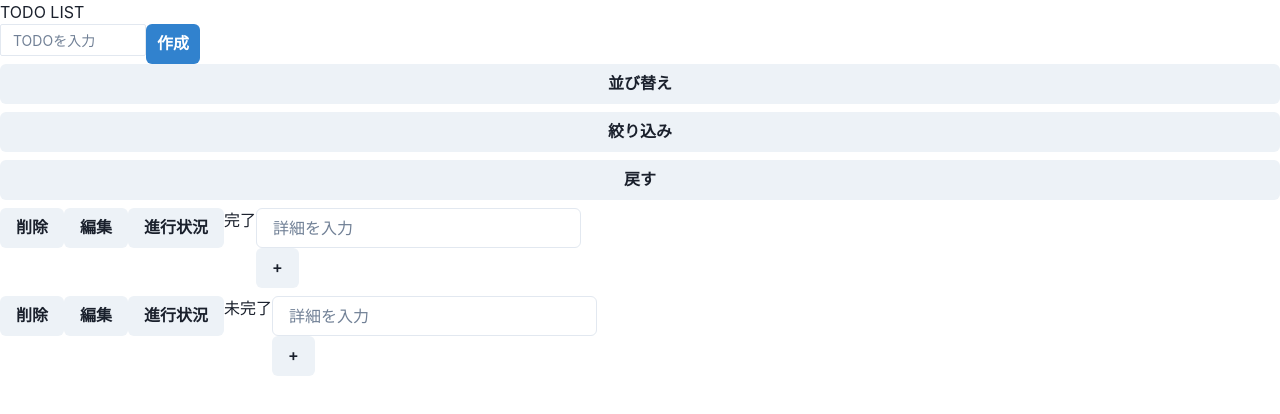
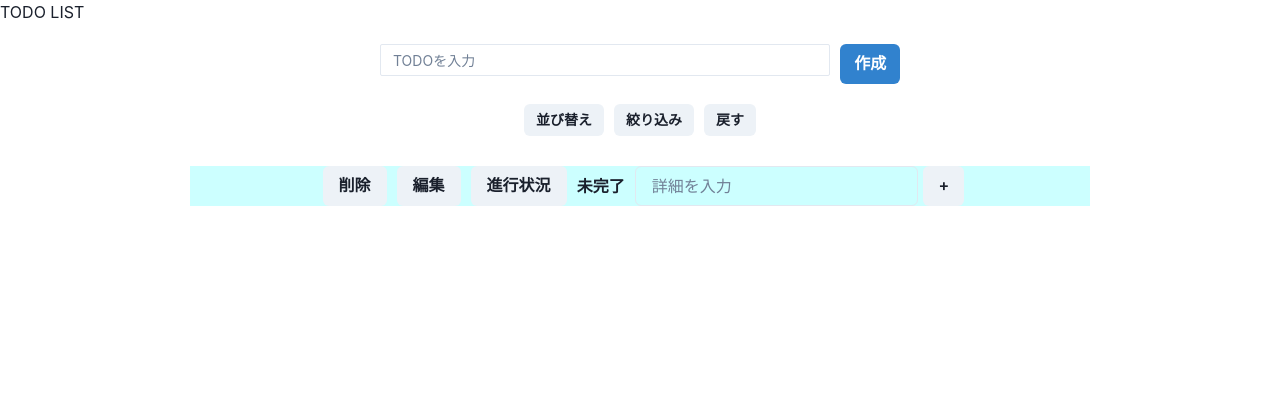
Before and after one commit to RyoTTT/TODOlist-2, a React (Create React App) app: page / in a window 1280 px wide. Both pictures are taken after a click on the button "作成". Shown: the top 414 px of the page. Built offline with nearby package versions, Linux system fonts and the light colour scheme.

Commit message:
style add filter func added

```diff
--- a/src/App.tsx
+++ b/src/App.tsx
@@ -1,5 +1,5 @@
-import React, { useState } from 'react';
-import {Box, ChakraProvider, Menu, MenuButton, MenuItem, MenuList, Stack} from '@chakra-ui/react';
+import React, { useState , useEffect } from 'react';
+import {Box, ButtonGroup, Center, ChakraProvider, Menu, MenuButton, MenuItem, MenuList } from '@chakra-ui/react';
 import {Button, Input, Flex } from '@chakra-ui/react';
 
 function App()  {
@@ -8,7 +8,7 @@ function App()  {
     //text:string,
     //state:boolean
   //}
-  const [todoList,setTodoList] = useState<any>([{}]);
+  const [todoList,setTodoList] = useState<any>([]);
   const [todoText,setTodoText] = useState<string>("");
   const [edit,setEdit] = useState(false);
   const [editTodo,setEditTodo] = useState<string>("");
@@ -16,16 +16,31 @@ function App()  {
   const [editTargetTodo,setEditTargetTodo] = useState<any>({});
   const [details,setDetails] = useState<any>([]);
   const [detailText,setDetailText] = useState<string>("");
+    // 表示用のtodoリスト
+    const [displayedTodoList, setDisplayedTodoList] = useState<any>([])
+    // 絞り込み用todoリスト
+    const [filteredTodoList, setFilteredTodoList] = useState<any>([])
 
 //入力文字をセット
   const textInput=(e:React.ChangeEvent<HTMLInputElement>) => setTodoText(e.target.value);
+
+  // 表示用のtodoリストの更新
+useEffect(() => {
+  if (filteredTodoList.length > 0) {
+    setDisplayedTodoList([...filteredTodoList])
+  } if (filteredTodoList.length = 0) {
+    setDisplayedTodoList([{}])
+  } else {
+    setDisplayedTodoList(todoList);
+  }
+}, [todoList, filteredTodoList])
 
 //配列に入力したものを入れる
   const addTodo = () =>{
     const newTodos:any = {
       id:todoId,
       text:todoText,
-      state:1
+      state:1,
     }
     setTodoList([...todoList,newTodos])
     setTodoId(todoId+1);
@@ -98,37 +113,20 @@ const todoStateChange3 = (targetTodo: any) => {
   setTodoList(newTodoList)
 };
 
-//セレクトした内容によって表示するものを変える
-// const TodoState = (state: number) => {
-//   useEffect(() => {
-//     if (state === 1) {
-//       return <p>未完了</p>;
-//     }
-//     if (state === 2) {
-//       return <p>進行中</p>;
-//     }
-//     if (state === 3) {
-//       return <p>完了</p>;
-//     }
-//   }, [state]);
-// };
 
 //完了状態によって並び替え
-const listSort = (todoList: any) => {
-  const copyTodoList = todoList
+const listSort = (todos: any) => {
+  const copyTodoList = [...todos];
   copyTodoList.sort((a: any, b: any) => {
-    console.log(a, b)
     if (a.state < b.state) {
+      return -1;
+    }
+    if (a.state > b.state) {
       return 1;
     }
-    if (a.state > b.state) {
-      return -1;
-    } else {
-      return 0;
-    }
+    return 0;
   });
-  console.log(copyTodoList)
-  setTodoList(copyTodoList);
+  setTodoList(copyTodoList)
 };
 
 //詳細入力を受け取り
@@ -141,24 +139,24 @@ const addDetail = () => {
 }
 
 //絞り込み機能
-const todoFilter1 = (todolist:any) => {
-  const todoList2 = todolist.slice();
-  const fillter1TodoList = todolist.filter((todo:any)=> todo.state === 1)
-  setTodoList(fillter1TodoList);
-  resetTodoList(todoList2);
+const todoFilter1 = (todoList:any) => {
+  const filterTodoList = todoList.filter((todo:any)=> todo.state === 1)
+  setFilteredTodoList([...filterTodoList])
+}
 
+const todoFilter2 = (todoList:any) => {
+  const filterTodoList = todoList.filter((todo:any)=> todo.state === 2)
+  setFilteredTodoList([...filterTodoList])
 }
-const todoFilter2 = (todolist:any) => {
-  const fillter2TodoList = todolist.filter((todo:any)=> todo.state === 2)
-  setTodoList(fillter2TodoList);
+
+const todoFilter3 = (todoList:any) => {
+  const filterTodoList = todoList.filter((todo:any)=> todo.state === 3)
+  setFilteredTodoList([...filterTodoList])
 }
-const todoFilter3 = (todolist:any) => {
-  const fillter3TodoList = todolist.filter((todo:any)=> todo.state === 3)
-  setTodoList(fillter3TodoList);
-}
+
 //絞り込み後から元に戻す
-const resetTodoList = (todoList2:any) => {
-  setTodoList(todoList2);
+const resetTodoList = () => {
+  setFilteredTodoList([])
 }
 
 
@@ -167,46 +165,55 @@ return (
   <>
     {edit ? (
       <ChakraProvider>
-        <Flex>
-          <Input size="sm" type="text" value={editTodo} onChange={editText}></Input>
+        <Center paddingTop="20px" paddingBottom="20px">
+        <Flex  width='520px' >
+          <Input size="sm" type="text" value={editTodo} onChange={editText} p="10px 5px"></Input>
+          <ButtonGroup gap="2" paddingLeft="10px">
           <Button onClick={updateTodo}>更新</Button>
           <Button onClick={() => setEdit(false)}>キャンセル</Button>
+          </ButtonGroup>
         </Flex>
+        </Center>
       </ChakraProvider>
     ) : (
       <ChakraProvider>
         <h1>TODO LIST</h1>
+        <Center paddingTop="20px" paddingBottom="20px">
         <form>
-          <Flex display="flex" w="200px">
+          <Flex display="flex" w="520px" bg="">
             <Input size="sm" type="text" placeholder="TODOを入力" onChange={textInput} value={todoText}></Input>
-            <Button colorScheme="blue" onClick={addTodo}>
+            <Button colorScheme="blue" onClick={addTodo} marginLeft="10px">
               作成
             </Button>
           </Flex>
         </form>
+        </Center>
       </ChakraProvider>
     )}
 
-    <div className="Todos">
+
       <ChakraProvider>
-        <Stack>
-          <Button onClick={() => listSort(todoList)}>並び替え</Button>
+          <Center>
+          <Button onClick={() => listSort(todoList)} size="sm" marginRight="10px">並び替え</Button>
           <Menu>
-                <MenuButton as={Button}>絞り込み</MenuButton>
+                <MenuButton as={Button} size="sm" marginRight="10px">絞り込み</MenuButton>
                 <MenuList>
                   <MenuItem onClick={() => todoFilter1(todoList)}>未完了のTODO</MenuItem>
                   <MenuItem onClick={() => todoFilter2(todoList)}>進行中のTODO</MenuItem>
                   <MenuItem onClick={() => todoFilter3(todoList)}>完了したTODO</MenuItem>
                 </MenuList>
           </Menu>
-          <Button onClick={()=> resetTodoList(todoList)}>戻す</Button>
-          {todoList.map((todo: any) => (
-            <Flex key={todo.id}>
-              {todo.text}
-              <Button onClick={() => deleteTodo(todo.id)}>削除</Button>
-              <Button onClick={() => editTodoContents(todo)}>編集</Button>
+          <Button onClick={resetTodoList} size="sm">戻す</Button>
+          </Center>
+          <Box bg="#ccffff" w="900px" h="fit-content"  margin="30px auto" justifyContent="space-between">
+          {displayedTodoList.map((todo: any) => (
+            <Center >
+            <Flex key={todo.id} align="center" >
+              <Box paddingRight="7px" fontSize="20px">{todo.text}</Box>
+              <Button onClick={() => deleteTodo(todo.id)} marginRight="10px">削除</Button>
+              <Button onClick={() => editTodoContents(todo)}marginRight="10px">編集</Button>
               <Menu>
-                <MenuButton as={Button}>進行状況</MenuButton>
+                <MenuButton as={Button} marginRight="10px">進行状況</MenuButton>
                 <MenuList>
                   <MenuItem onClick={() => todoStateChange1(todo)}>未完了</MenuItem>
                   <MenuItem onClick={() => todoStateChange2(todo)}>進行中</MenuItem>
@@ -214,21 +221,23 @@ return (
                 </MenuList>
               </Menu>
               {/* {TodoState(todo.state)} */}
-              <Box>{todo.state === 1 ? "未完了" : todo.state === 2 ? "進行中" : "完了"}</Box>
-              <Box>
+              <Box fontWeight="bold">{todo.state === 1 ? "未完了" : todo.state === 2 ? "進行中" : "完了"}</Box>
+              <Box display="flex" paddingLeft="10px">
                 {details.map((detail:any)=>(
                   <Box key={detail}>
                     {detail}
                   </Box>
                 ))}
-                <Input placeholder={"詳細を入力"} onChange={detailInput}></Input>
+                <Input placeholder={"詳細を入力"} onChange={detailInput} marginRight="5px"></Input>
                 <Button onClick={addDetail}>+</Button>
               </Box>
             </Flex>
+            </Center>
+
           ))}
-        </Stack>
+          </Box>
+
       </ChakraProvider>
-    </div>
   </>
 );
 }
```
